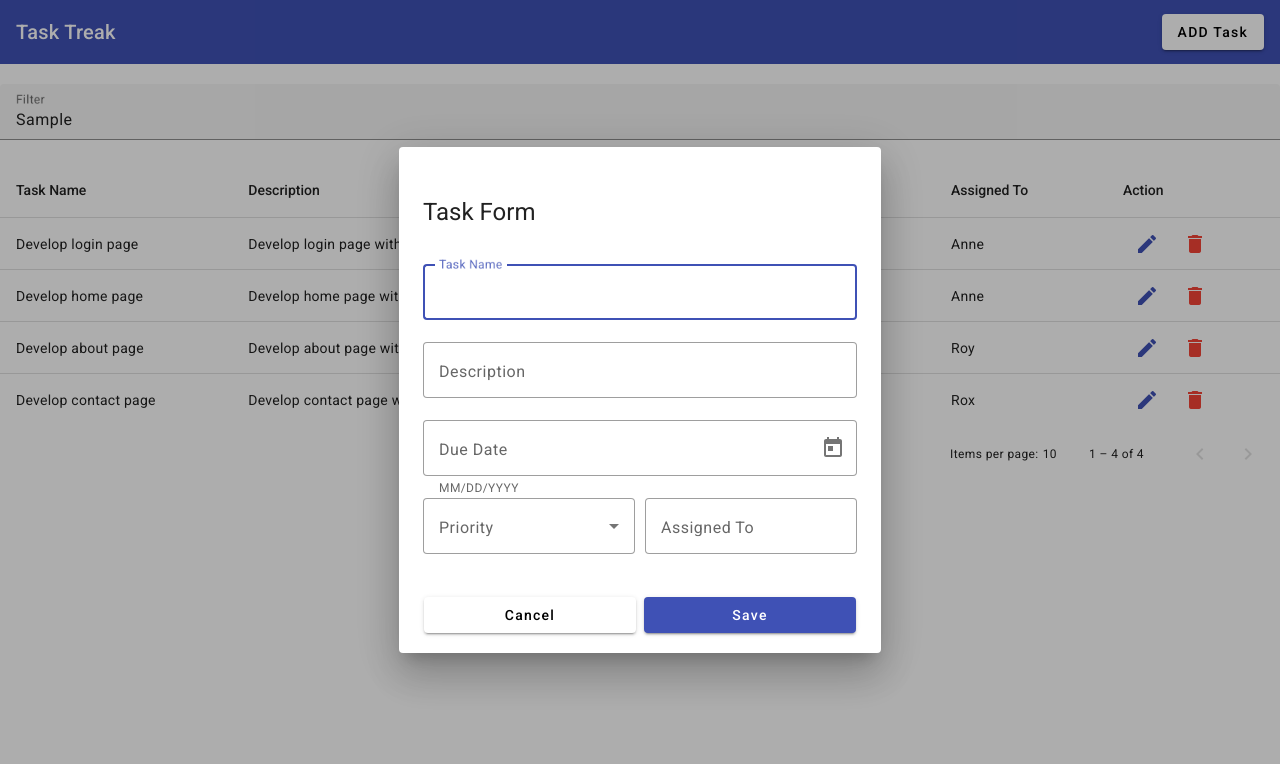
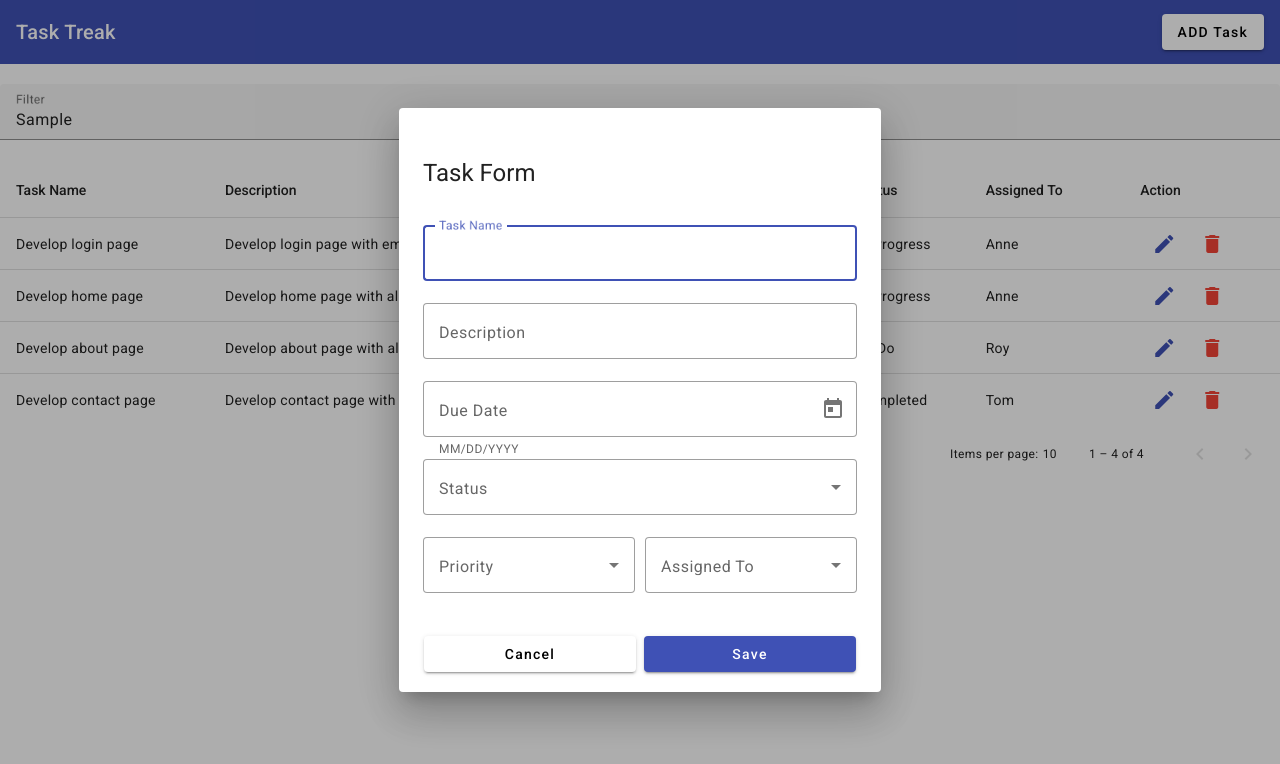
Before and after one commit to MadushaniR/Task-Management-Dashboard, an Angular app: page / in a window 1280 px wide. Both pictures are taken after typing "Sample" into the empty fields and a click on the button "ADD Task". Shown: the top 764 px of the page. Built offline with nearby package versions, Linux system fonts and the light colour scheme; data requests are answered from the project's data file.

Commit message:
dropdown updated

```diff
--- a/db.json
+++ b/db.json
@@ -6,6 +6,7 @@
       "description": "Develop login page with email and password",
       "dueDate": "2024-10-05T12:09:39Z",
       "priority": "High",
+      "status": "In Progress",
       "assignedTo": "Anne"
     },
     {
@@ -14,6 +15,7 @@
       "description": "Develop home page with all the features",
       "dueDate": "2024-10-05T12:09:39Z",
       "priority": "Medium",
+      "status": "In Progress",
       "assignedTo": "Anne"
     },
     {
@@ -22,6 +24,7 @@
       "description": "Develop about page with all the features",
       "dueDate": "2024-10-05T12:09:39Z",
       "priority": "High",
+      "status": "To Do",
       "assignedTo": "Roy"
     },
     {
@@ -30,7 +33,8 @@
       "description": "Develop contact page with all the features",
       "dueDate": "2024-10-05T12:09:39Z",
       "priority": "Low",
-      "assignedTo": "Rox"
+      "status": "Completed",
+      "assignedTo": "Tom"
     }
   ]
 }
--- a/src/app/app.component.html
+++ b/src/app/app.component.html
@@ -41,10 +41,19 @@
         <td mat-cell *matCellDef="let row"> {{row.priority}}</td>
       </ng-container>
 
+
+
       <ng-container matColumnDef="assignedTo">
         <th mat-header-cell *matHeaderCellDef mat-sort-header> Assigned To </th>
         <td mat-cell *matCellDef="let row"> {{row.assignedTo}}</td>
       </ng-container>
+
+      <ng-container matColumnDef="status">
+        <th mat-header-cell *matHeaderCellDef mat-sort-header> Status </th>
+        <td mat-cell *matCellDef="let row"> {{row.status}}</td>
+      </ng-container>
+
+
 
       <ng-container matColumnDef="action">
         <th mat-header-cell *matHeaderCellDef mat-sort-header> Action </th>
--- a/src/app/app.component.ts
+++ b/src/app/app.component.ts
@@ -22,6 +22,7 @@ export class AppComponent implements OnInit {
     'description',
     'dueDate',
     'priority',
+    'status',
     'assignedTo',
     'action',
   ];
--- a/src/app/task-add-edit/task-add-edit.component.html
+++ b/src/app/task-add-edit/task-add-edit.component.html
@@ -29,6 +29,16 @@
 
         <div class="row">
             <mat-form-field appearance="outline">
+                <mat-label>Status</mat-label>
+                <mat-select formControlName="status">
+                    <mat-option *ngFor="let val of status" [value]="val">{{val}}</mat-option>
+                </mat-select>
+            </mat-form-field>
+
+        </div>
+
+        <div class="row">
+            <mat-form-field appearance="outline">
                 <mat-label>Priority</mat-label>
                 <mat-select formControlName="priority">
                     <mat-option *ngFor="let val of priority" [value]="val">{{val}}</mat-option>
@@ -36,7 +46,9 @@
             </mat-form-field>
             <mat-form-field appearance="outline">
                 <mat-label>Assigned To</mat-label>
-                <input matInput placeholder="Ex. Google" formControlName="assignedTo">
+                <mat-select formControlName="assignedTo">
+                    <mat-option *ngFor="let val of assignedTo" [value]="val">{{val}}</mat-option>
+                </mat-select>
             </mat-form-field>
         </div>
     </div>
--- a/src/app/task-add-edit/task-add-edit.component.ts
+++ b/src/app/task-add-edit/task-add-edit.component.ts
@@ -18,6 +18,18 @@ export class TaskAddEditComponent implements OnInit {
     'High',
   ];
 
+  status: string[] = [
+    'To do',
+    'In Progress',
+    'Completed',
+  ];
+
+  assignedTo: string[] = [
+    'Anne',
+    'Roy',
+    'Tom',
+  ];
+
   constructor(
     private _fb: FormBuilder,
     private _taskService: TaskService,
@@ -30,6 +42,7 @@ export class TaskAddEditComponent implements OnInit {
       description: '',
       dueDate: '',
       priority: '',
+      status: '',
       assignedTo: '',
     });
   }
```
